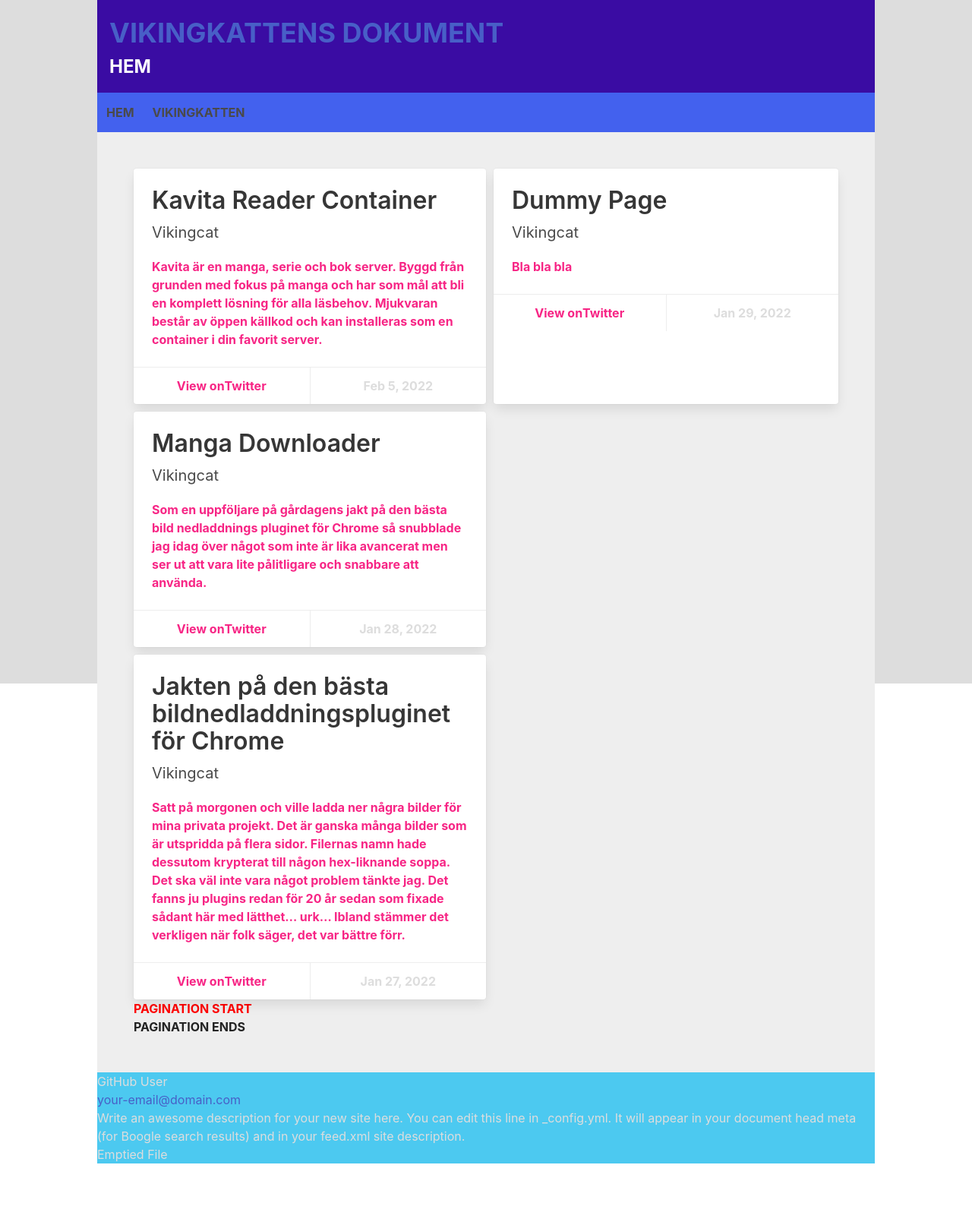
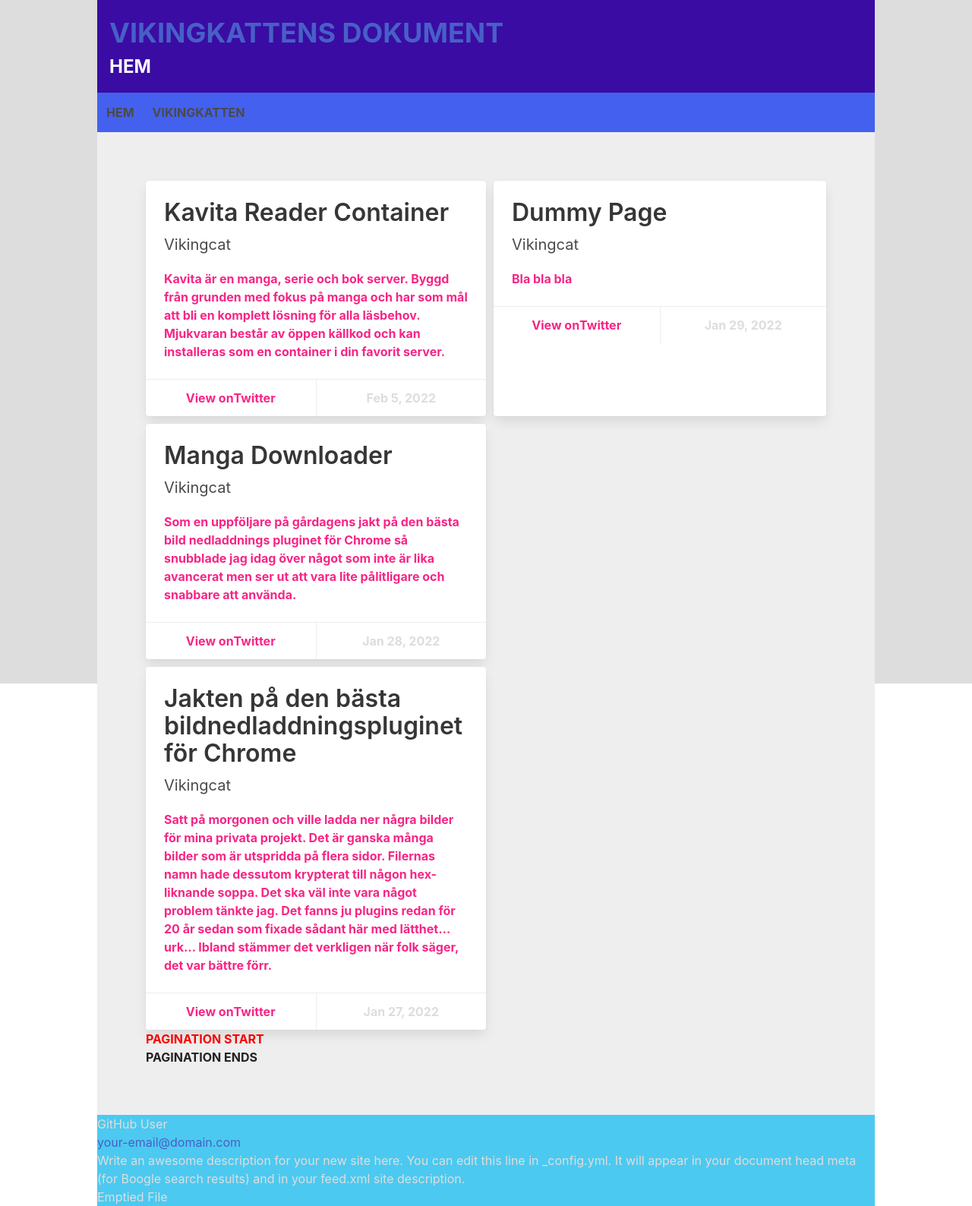
Before and after one commit to viking-cat/dokument, a Jekyll site: the page built from index.html, in a window 1280 px wide. Shown: the whole page at 76% size. Built offline with Jekyll 4.4.1, drawn with Linux system fonts in a browser that asks for light colours; before the commit the page ends 1532 px from its top, so only the background shows below that.

Commit message:
Update content.scss

```diff
--- a/_sass/content.scss
+++ b/_sass/content.scss
@@ -3,6 +3,7 @@ main {
   font-weight: bold;
   color:$color-text-dark;
   width: 100%;
+  padding: 16px 16px 16px 16px;
 
   #{$a-all} {
     color: $color-links;
```
